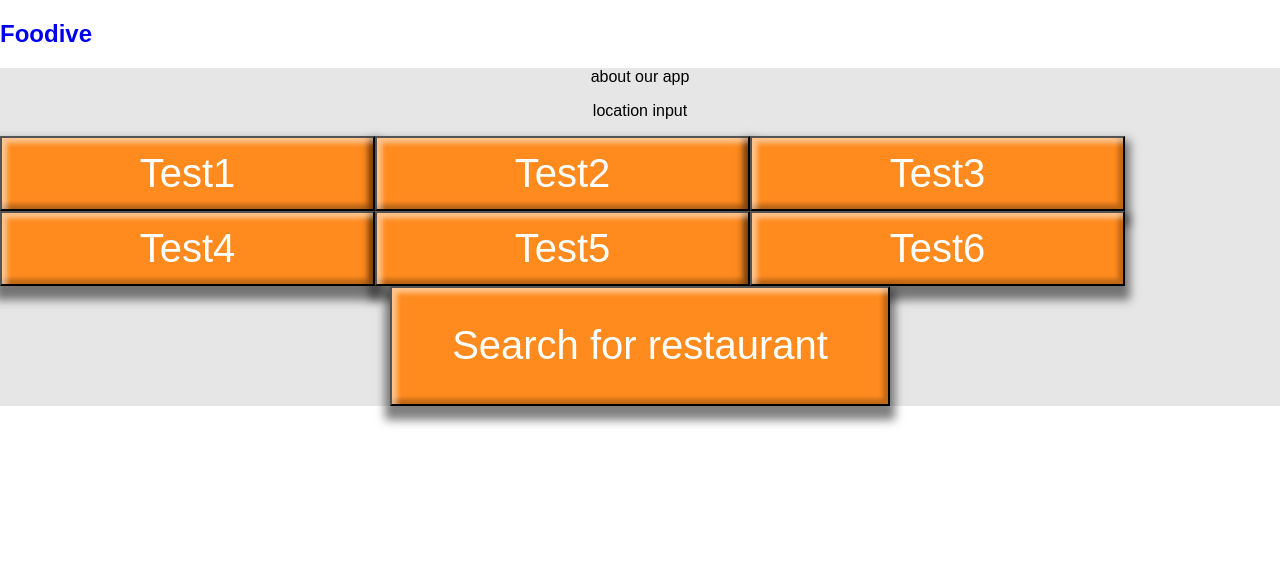
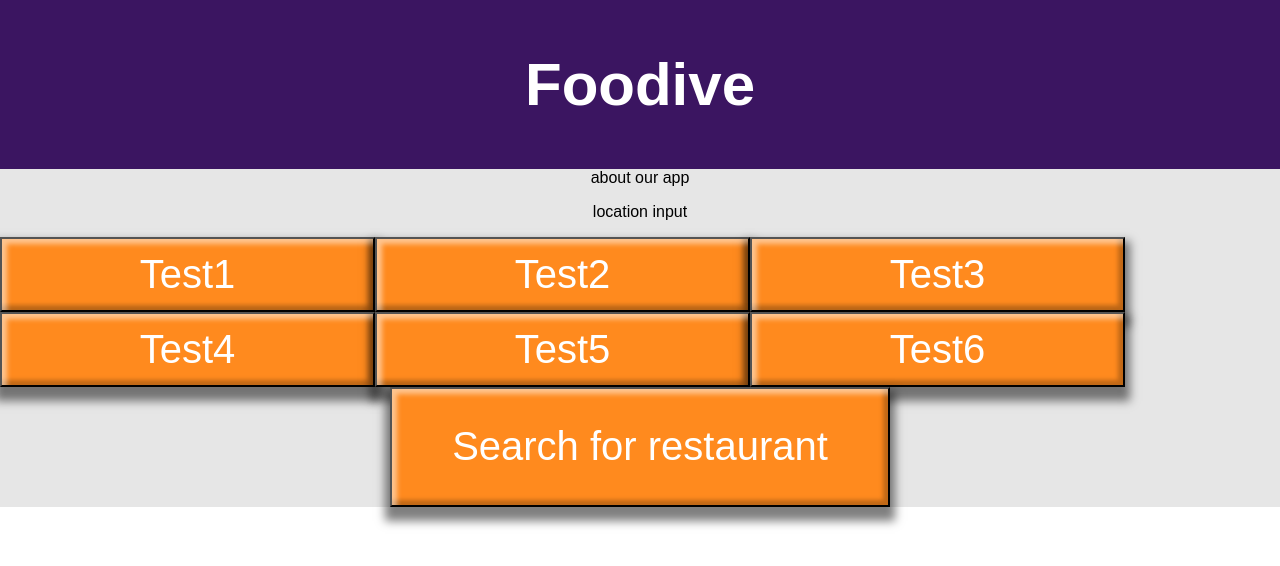
Before and after one commit to foodive/fe-foodive, a React (Create React App) app: page / in a window 1280 px wide. Shown: the top 566 px of the page. Built offline with nearby package versions, Linux system fonts and the light colour scheme; a web font is replaced by a local one.

Commit message:
Add basic style for nav bar

```diff
--- a/src/Styles/pages/_app.scss
+++ b/src/Styles/pages/_app.scss
@@ -1,3 +1,16 @@
 * {
   font-family: 'Hammersmith One', sans-serif;
 }
+
+nav {
+  display: flex;
+  justify-content: center;
+  background-color: $purple;
+}
+
+
+h1 {
+  font-size: 60px;
+  text-decoration: none;
+  color: $white;
+}
```
